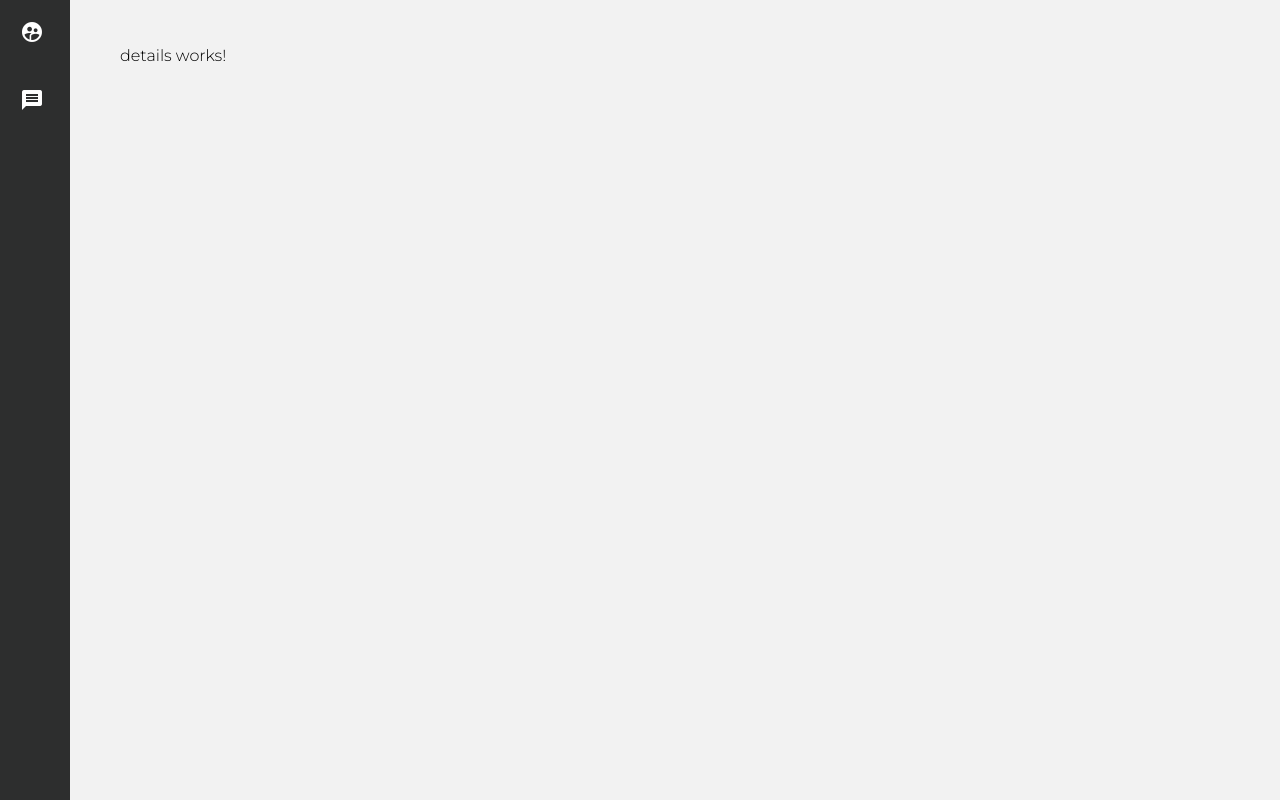
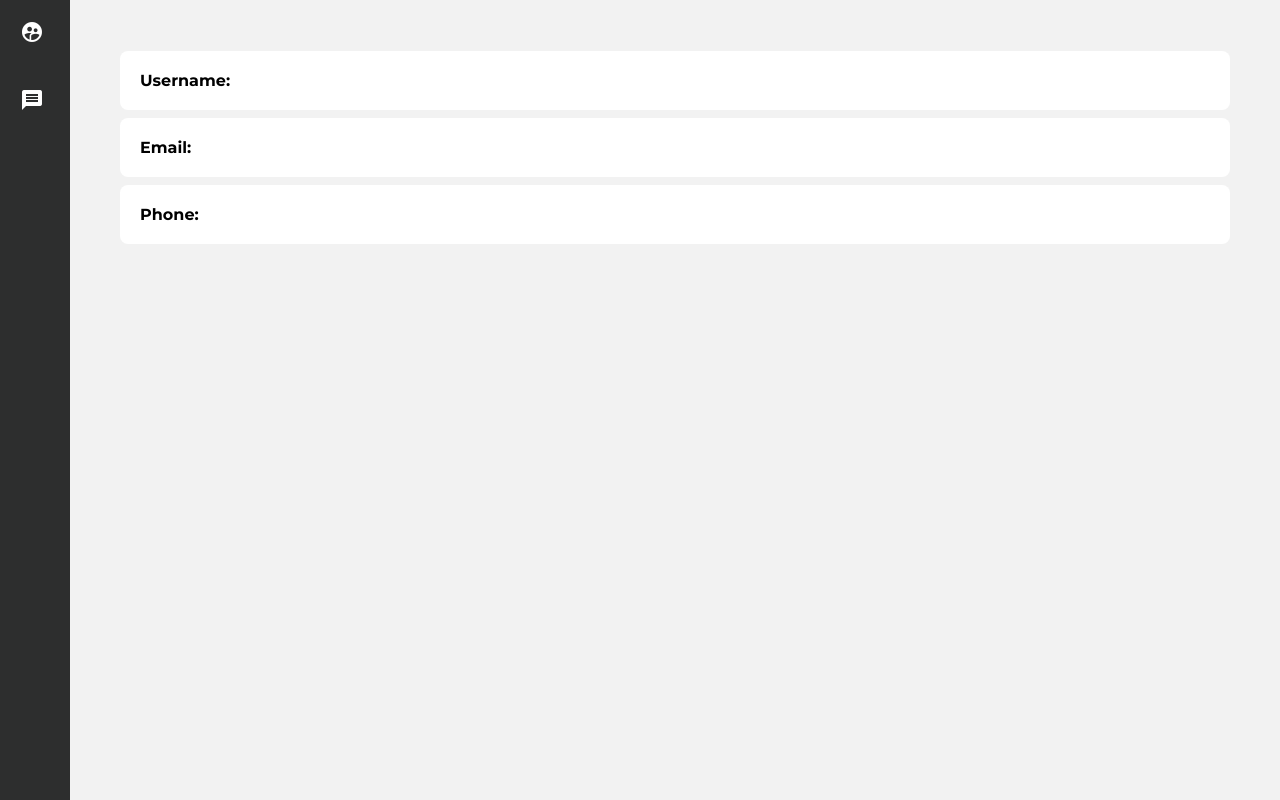
Before and after one commit to daniszm/ng6-app, an Angular app in the folder ng6/: page /details/1 in a window 1280 px wide. Built offline with nearby package versions, Linux system fonts and the light colour scheme; no server answers.

Commit message:
Add user details page with some user data

```diff
--- a/ng6/src/app/data.service.ts
+++ b/ng6/src/app/data.service.ts
@@ -8,7 +8,15 @@ export class DataService {
 
   constructor(private http: HttpClient) {}
 
-    getUsers() {
-      return this.http.get('https://jsonplaceholder.typicode.com/users');
+  getUsers() {
+    return this.http.get('https://jsonplaceholder.typicode.com/users');
+  }
+
+  getUser(userId) {
+    return this.http.get(`https://jsonplaceholder.typicode.com/users/${userId}`);
+  }
+
+  getPosts() {
+    return this.http.get('https://jsonplaceholder.typicode.com/posts');
   }
 }
--- a/ng6/src/app/details/details.component.html
+++ b/ng6/src/app/details/details.component.html
@@ -1,3 +1,13 @@
-<p>
-  details works!
-</p>
+<h1>{{ user$.name }}</h1>
+
+<ul>
+  <li>
+    <strong>Username:</strong> {{ user$.username }}
+  </li>
+  <li>
+    <strong>Email:</strong> {{ user$.email }}
+  </li>
+  <li>
+    <strong>Phone:</strong> {{ user$.phone }}
+  </li>
+</ul>
--- a/ng6/src/app/details/details.component.ts
+++ b/ng6/src/app/details/details.component.ts
@@ -1,4 +1,8 @@
+import { Observable } from 'rxjs';
+import { DataService } from './../data.service';
 import { Component, OnInit } from '@angular/core';
+import { ActivatedRoute } from '@angular/router';
+
 
 @Component({
   selector: 'app-details',
@@ -7,9 +11,16 @@ import { Component, OnInit } from '@angular/core';
 })
 export class DetailsComponent implements OnInit {
 
-  constructor() { }
+  user$: Object;
+
+  constructor(private data: DataService, private route: ActivatedRoute) {
+    this.route.params.subscribe(params => this.user$ = params.id)
+  }
 
   ngOnInit() {
+    this.data.getUser(this.user$).subscribe(
+      data => this.user$ = data
+    )
   }
 
 }
```
